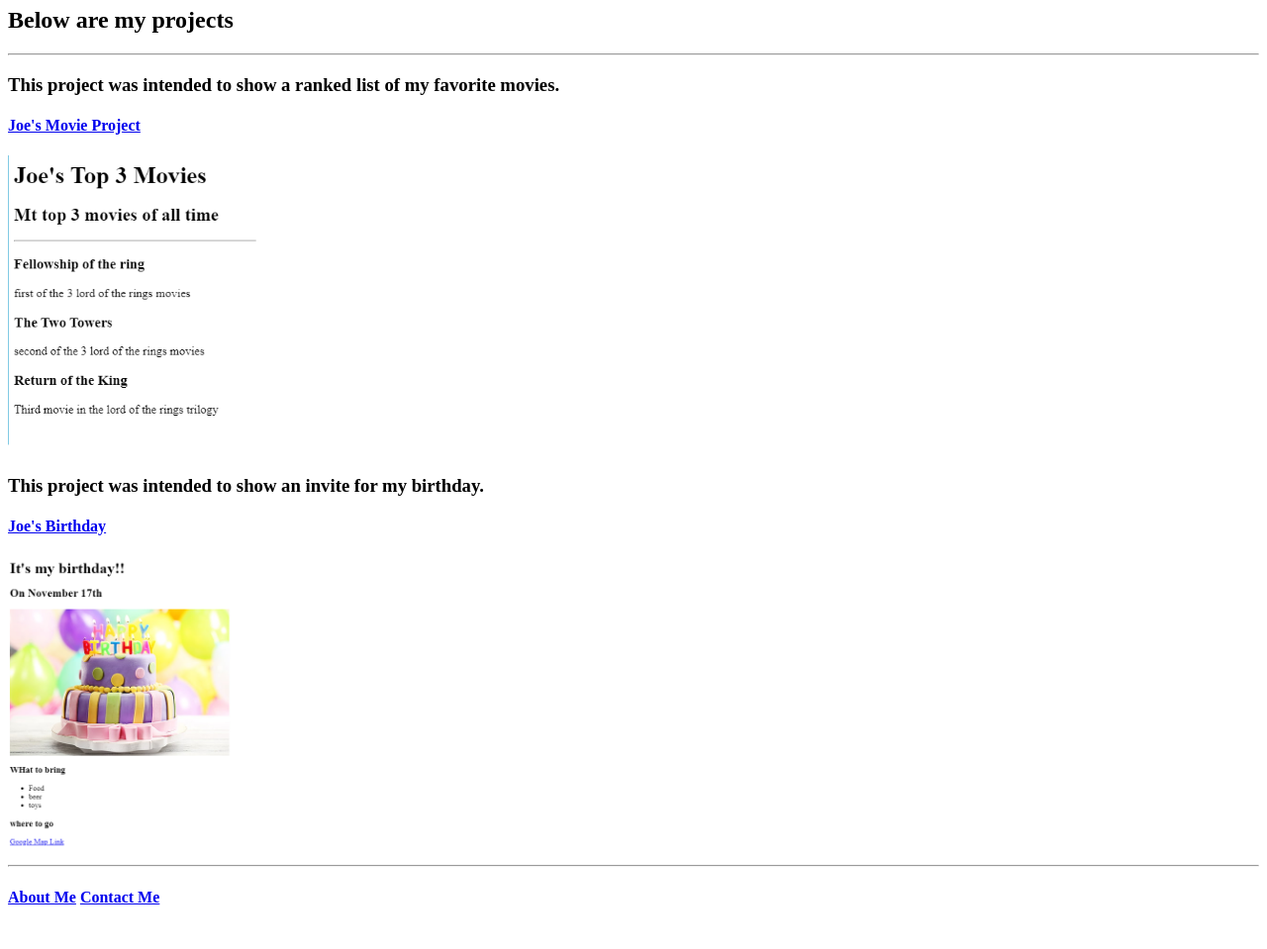
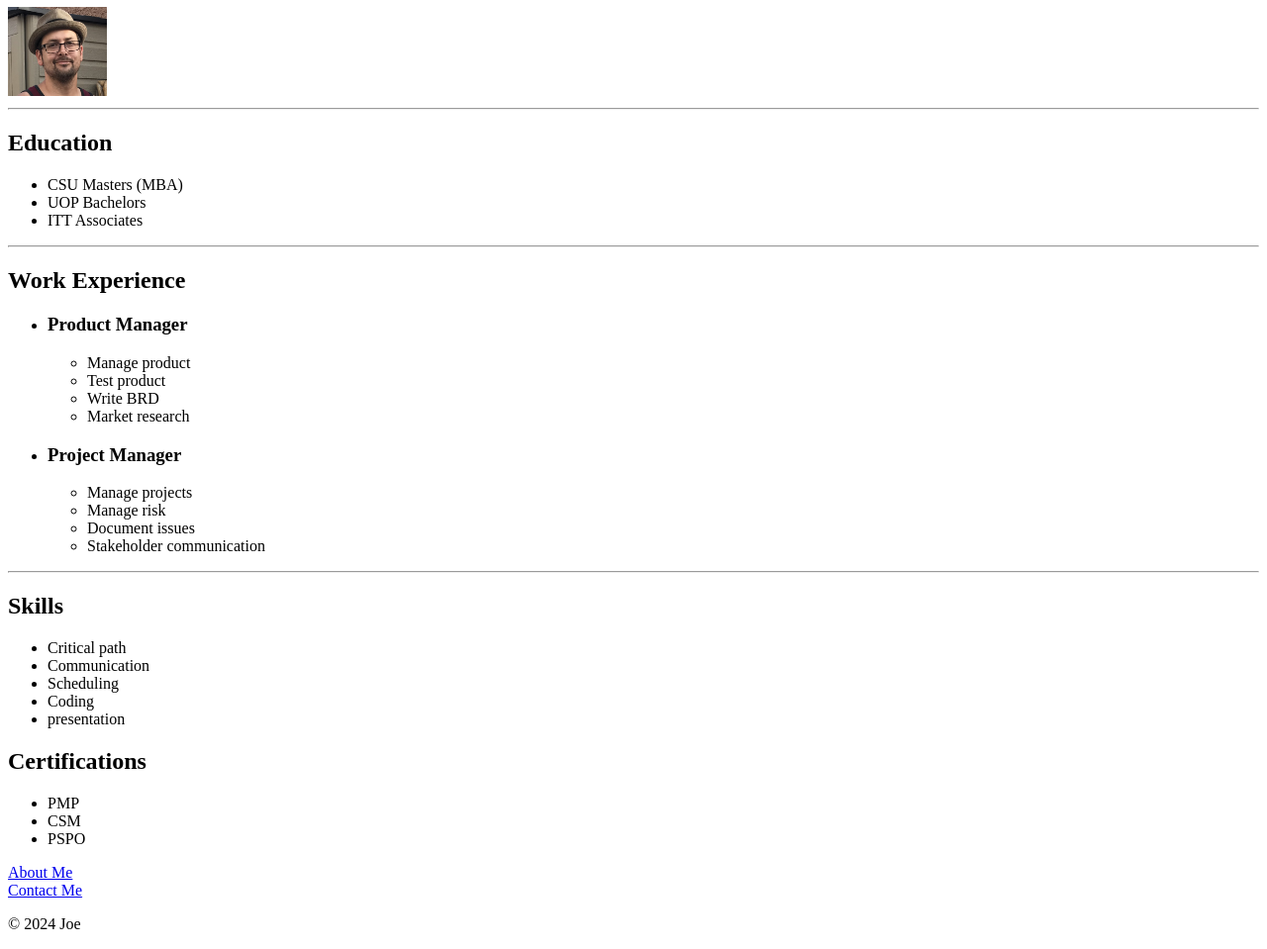
Before and after one commit to jriley1980/HTML-Portfolio, a plain HTML site: page index.html in a window 1280 px wide. Shown: the part 73-1032 px from the top of the page at 99% size. Before the commit the page ends 1010 px from the top, so only its background shows below. Drawn offline with Linux system fonts and the light colour scheme.

Commit message:
Add files via upload

```diff
--- a/index.html
+++ b/index.html
@@ -1,40 +1,63 @@
-<!-- TODO 1: Create the HTML Boilerplate -->
 <!DOCTYPE html>
 <html lang="en">
 <head>
-    <meta charset="UTF-8">
-    <meta name="viewport" content="width=device-width, initial-scale=1.0">
-    <title>Joe's Webpage</title>
+  <meta charset="UTF-8">
+  <meta name="viewport" content="width=device-width, initial-scale=1.0">
+  <title>My Resume</title>
 </head>
 <body>
- <h1>Joe's Portfolio</h1>
- <h2>Below are my projects</h2>
- <hr>
- <h3>This project was intended to show a ranked list of my favorite movies.</h3>
- <h4><a href="./public/Joe's Movie.html">Joe's Movie Project</a> </h4>
-<img src="./assets/images/Joemovie.png" alt="Movie Page Image"
-height="300"/>
+  <h1>This is Joe Riley's Resume</h1>
+  <img src="./Assets/Images/Me.png" alt="Joe Riley"
+  width="100">
 
-<h3>This project was intended to show an invite for my birthday.</h3>
-<h4><a href="./public/Joe Bday.html">Joe's Birthday</a> </h4>
+  <hr>
+  <h2>Education</h2>
+    <ul>
+      <li>CSU Masters (MBA)</li>
+      <li>UOP Bachelors</li>
+      <li>ITT Associates</li>
+    </ul>
+    <hr>
+  <h2>Work Experience</h2>
+    <ul>
+        <li><h3>Product Manager</h3>
+            <ul>
+                <li>Manage product</li>
+                <li>Test product</li>
+                <li>Write BRD</li>
+                <li>Market research</li>
+            </ul>
+        </li>
+        <li><h3>Project Manager</h3>
+            <ul>
+              <li>Manage projects</li>
+              <li>Manage risk</li>
+              <li>Document issues</li>
+              <li>Stakeholder communication</li>
+            </ul>
+        </li>
 
-<img src="./assets/images/JoeBday.png" alt="Movie Page Image"
-height="300"/>
-<hr>
-<h4><a href="./public/about.html">About Me</a> <a href="./public/contact.html">Contact Me</a></h4>
-
+    </ul>
+    <hr>
+  <h2>Skills</h2>
+    <ul>
+      <li>Critical path</li>
+      <li>Communication</li>
+      <li>Scheduling</li>
+      <li>Coding</li>
+      <li>presentation</li>
+    </ul>
+  <h2>Certifications</h2>
+    <ul>
+      <li>PMP</li>
+      <li>CSM</li>
+      <li>PSPO</li>
+    </ul>
+<a href="./Pages/about.html"> About Me</a>
+<br>
+<a href="./Pages/about.html">Contact Me</a>
+  <footer>
+    <p>© 2024 Joe</p>
+  </footer>
 </body>
 </html>
-<!-- TODO 2: Add Your previous projects' HTML into the public folder -->
-
-<!-- TODO 3: Take screenshots of your project previews and add the images to the images folder -->
-
-<!-- TODO 4: Add titles/subtitles etc. -->
-
-<!-- TODO 5: Add a link to the project pages -->
-
-<!-- TODO 6: Add images to show the project previews
-HINT for TODO 6: You can use the height attribute set to 200 to make the image smaller:
-https://developer.mozilla.org/en-US/docs/Web/HTML/Element/img#attr-height -->
-
-<!-- TODO 7: Add the Contact Me and About Me page links -->
```
Also changed, not shown: Pages/about.html (added, +21 -0 lines), Pages/contact.html (added, +9 -0 lines), Assets/Images/Me.png (added).
